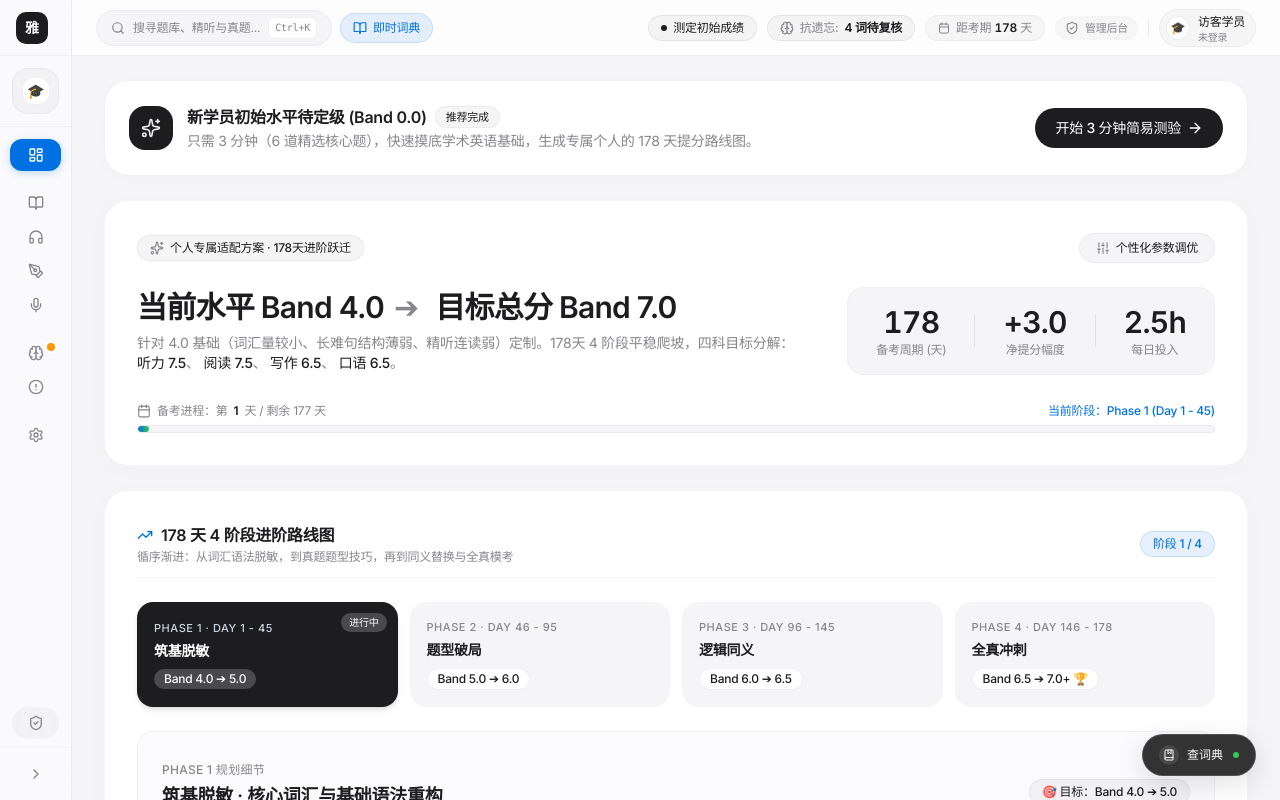
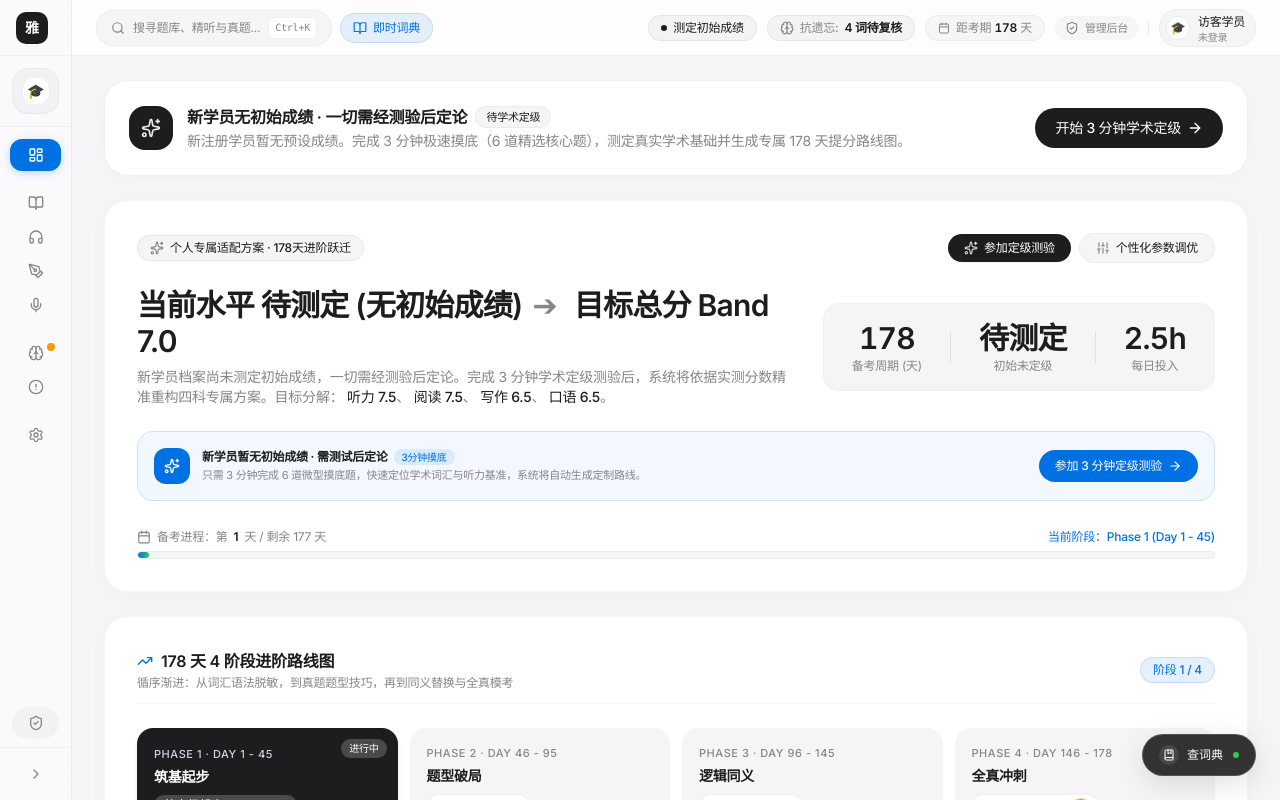
Before and after one commit to j0shuA378/iltes_test_cent, a Vue app: page / in a window 1280 px wide. Built offline with nearby package versions, Linux system fonts and the light colour scheme.

Commit message:
fix: enforce zero-initial-score paradigm for untested users and add dynamic diagnostic placement

```diff
--- a/src/components/Admin/AdminView.vue
+++ b/src/components/Admin/AdminView.vue
@@ -658,7 +658,7 @@ const formatBytes = (bytes: number) => {
                       'px-2 py-0.5 rounded-full text-[11px] font-medium',
                       s.currentBand === 0 ? 'bg-black/[0.04] text-[#86868b]' : 'bg-[#0071e3]/10 text-[#0071e3]'
                     ]">
-                      {{ s.currentBand === 0 ? '待定级 (0.0)' : 'Band ' + s.currentBand.toFixed(1) }}
+                      {{ s.currentBand === 0 ? '待定级 (无初始成绩)' : 'Band ' + s.currentBand.toFixed(1) }}
                     </span>
                   </td>
                   <td class="px-4 py-3.5 font-semibold text-[#1d1d1f]">
--- a/src/components/Dashboard/DashboardView.vue
+++ b/src/components/Dashboard/DashboardView.vue
@@ -38,10 +38,15 @@ const emit = defineEmits<{
 const bankStats = computed(() => getBankStatistics());
 const nonAllBanks = computed(() => BANK_COLLECTIONS.filter(b => b.id !== 'all'));
 
+const isUntestedUser = computed(() => {
+  if (!props.activeUser) return true;
+  return !props.activeUser.hasCompletedPlacement || props.activeUser.currentBand === 0;
+});
+
 const planConfig = computed(() => {
-  return getStudyPlanConfig() || {
-    currentBand: props.activeUser?.currentBand ?? 0.0,
-    targetBand: 7.0,
+  return getStudyPlanConfig(props.activeUser?.id) || {
+    currentBand: isUntestedUser.value ? 0.0 : (props.activeUser?.currentBand ?? 0.0),
+    targetBand: props.activeUser?.targetBand ?? 7.0,
     targetListening: 7.5,
     targetReading: 7.5,
     targetWriting: 6.5,
@@ -50,10 +55,12 @@ const planConfig = computed(() => {
   };
 });
 
-const skills = computed(() => [
+const skills = computed(() => {
+  const untested = isUntestedUser.value;
+  return [
     {
       name: '听力 Listening',
-    current: props.results.filter(r => r.module === 'listening')[0]?.band ?? planConfig.value.currentBand,
+      current: props.results.filter(r => r.module === 'listening')[0]?.band ?? (untested ? 0 : planConfig.value.currentBand),
       target: planConfig.value.targetListening,
       icon: Headphones,
       color: 'text-[#1d1d1f]',
@@ -63,7 +70,7 @@ const skills = computed(() => [
     },
     {
       name: '阅读 Reading',
-    current: props.results.filter(r => r.module === 'reading')[0]?.band ?? planConfig.value.currentBand,
+      current: props.results.filter(r => r.module === 'reading')[0]?.band ?? (untested ? 0 : planConfig.value.currentBand),
       target: planConfig.value.targetReading,
       icon: BookOpen,
       color: 'text-[#1d1d1f]',
@@ -73,7 +80,7 @@ const skills = computed(() => [
     },
     {
       name: '写作 Writing',
-    current: planConfig.value.currentBand,
+      current: untested ? 0 : planConfig.value.currentBand,
       target: planConfig.value.targetWriting,
       icon: PenTool,
       color: 'text-[#1d1d1f]',
@@ -83,7 +90,7 @@ const skills = computed(() => [
     },
     {
       name: '口语 Speaking',
-    current: planConfig.value.currentBand,
+      current: untested ? 0 : planConfig.value.currentBand,
       target: planConfig.value.targetSpeaking,
       icon: Mic,
       color: 'text-[#1d1d1f]',
@@ -91,14 +98,15 @@ const skills = computed(() => [
       barColor: 'bg-[#1d1d1f]',
       note: '流畅沟通项 · 万能故事串题'
     },
-]);
+  ];
+});
 </script>
 
 <template>
   <div class="space-y-6">
-    <!-- 0. Diagnostic Placement Test Hero Banner (Appears when activeUser.currentBand === 0) -->
+    <!-- 0. Diagnostic Placement Test Hero Banner (Appears when activeUser is untested) -->
     <div
-      v-if="!activeUser || activeUser.currentBand === 0"
+      v-if="isUntestedUser"
       class="bg-white border border-black/[0.06] rounded-3xl p-5 sm:p-6 shadow-[0_2px_12px_rgba(0,0,0,0.02)] flex flex-col sm:flex-row items-start sm:items-center justify-between gap-4"
     >
       <div class="flex items-center gap-3.5">
@@ -107,13 +115,13 @@ const skills = computed(() => [
         </div>
         <div>
           <div class="flex items-center gap-2">
-            <h3 class="font-semibold text-base text-[#1d1d1f]">新学员初始水平待定级 (Band 0.0)</h3>
+            <h3 class="font-semibold text-base text-[#1d1d1f]">新学员无初始成绩 · 一切需经测验后定论</h3>
             <span class="px-2.5 py-0.5 rounded-full bg-black/[0.04] text-[#1d1d1f] text-[11px] font-medium border border-black/[0.04]">
-              推荐完成
+              待学术定级
             </span>
           </div>
           <p class="text-xs sm:text-sm text-[#86868b] mt-0.5">
-            只需 3 分钟（6 道精选核心题），快速摸底学术英语基础，生成专属个人的 178 天提分路线图。
+            新注册学员暂无预设成绩。完成 3 分钟极速摸底（6 道精选核心题），测定真实学术基础并生成专属 178 天提分路线图。
           </p>
         </div>
       </div>
@@ -121,13 +129,14 @@ const skills = computed(() => [
         @click="emit('openPlacementTest')"
         class="px-5 py-2.5 rounded-full bg-[#1d1d1f] hover:bg-black text-white text-xs sm:text-sm font-medium shadow-xs hover:shadow transition-all shrink-0 cursor-pointer active:scale-98 flex items-center gap-1.5"
       >
-        <span>开始 3 分钟简易测验</span>
+        <span>开始 3 分钟学术定级</span>
         <ArrowRight class="w-4 h-4" />
       </button>
     </div>
 
     <!-- 1. Personalized Adaptation Study Plan -->
     <PersonalStudyPlanCard
+      :activeUser="activeUser"
       @navigate="emit('navigate', $event)"
       @openPlacementTest="emit('openPlacementTest')"
     />
@@ -154,10 +163,10 @@ const skills = computed(() => [
 
         <div class="flex items-baseline justify-between mb-2.5">
           <span class="text-2xl font-semibold tracking-tight text-[#1d1d1f]">
-            {{ skill.current === 0 ? 'Band 0.0 (待定级)' : `Band ${skill.current.toFixed(1)}` }}
+            {{ skill.current === 0 ? '待测定' : `Band ${skill.current.toFixed(1)}` }}
           </span>
           <span class="text-xs font-normal text-[#86868b]">
-            {{ skill.current === 0 ? '未测定' : `达标度 ${Math.min(100, Math.round((skill.current / skill.target) * 100))}%` }}
+            {{ skill.current === 0 ? '无初始成绩' : `达标度 ${Math.min(100, Math.round((skill.current / skill.target) * 100))}%` }}
           </span>
         </div>
 
@@ -165,7 +174,7 @@ const skills = computed(() => [
         <div class="w-full bg-[#f5f5f7] rounded-full h-1.5 overflow-hidden border border-black/[0.02]">
           <div
             :class="['h-full rounded-full transition-all duration-500', skill.barColor]"
-            :style="{ width: `${Math.min(100, Math.round((skill.current / skill.target) * 100))}%` }"
+            :style="{ width: `${skill.current === 0 ? 0 : Math.min(100, Math.round((skill.current / skill.target) * 100))}%` }"
           />
         </div>
       </div>
--- a/src/components/Dashboard/PersonalStudyPlanCard.vue
+++ b/src/components/Dashboard/PersonalStudyPlanCard.vue
@@ -1,5 +1,5 @@
 <script setup lang="ts">
-import { ref, computed } from 'vue';
+import { ref, computed, watch } from 'vue';
 import {
   Target,
   Calendar,
@@ -19,7 +19,7 @@ import {
 } from 'lucide-vue-next';
 import {
   type PersonalizedPlanConfig,
-  STUDY_PHASES,
+  getStudyPhases,
   type StudyPlanPhase,
   getDailyTasksForPhase,
   type DailyPlanTask,
@@ -31,19 +31,57 @@ import {
   getCompletedPlanTasks,
   togglePlanTask
 } from '../../services/storage';
+import type { UserAccount } from '../../types/auth';
 import AdaptationConfigModal from './AdaptationConfigModal.vue';
+
+const props = defineProps<{
+  activeUser?: UserAccount;
+}>();
 
 const emit = defineEmits<{
   (e: 'navigate', tab: string): void;
   (e: 'openPlacementTest'): void;
 }>();
 
-const config = ref<PersonalizedPlanConfig>(getStudyPlanConfig() || DEFAULT_PLAN_CONFIG);
+const isUntested = computed(() => {
+  if (!props.activeUser) return true;
+  return !props.activeUser.hasCompletedPlacement || props.activeUser.currentBand === 0;
+});
+
+const loadPlanConfig = (): PersonalizedPlanConfig => {
+  const saved = getStudyPlanConfig(props.activeUser?.id);
+  const baseBand = (!isUntested.value && (props.activeUser?.currentBand ?? 0) > 0)
+    ? (props.activeUser?.currentBand ?? 0.0)
+    : 0.0;
+
+  if (saved) {
+    return {
+      ...DEFAULT_PLAN_CONFIG,
+      ...saved,
+      currentBand: isUntested.value ? 0.0 : (saved.currentBand || baseBand),
+      targetBand: saved.targetBand || props.activeUser?.targetBand || 7.0
+    };
+  }
+
+  return {
+    ...DEFAULT_PLAN_CONFIG,
+    currentBand: baseBand,
+    targetBand: props.activeUser?.targetBand || 7.0
+  };
+};
+
+const config = ref<PersonalizedPlanConfig>(loadPlanConfig());
 const activePhaseIndex = ref(0);
 const isConfigModalOpen = ref(false);
-const completedTasks = ref<Record<string, boolean>>(getCompletedPlanTasks());
+const completedTasks = ref<Record<string, boolean>>(getCompletedPlanTasks(props.activeUser?.id));
 
-const currentPhase = computed<StudyPlanPhase>(() => STUDY_PHASES[activePhaseIndex.value] || STUDY_PHASES[0]);
+watch(() => props.activeUser, () => {
+  config.value = loadPlanConfig();
+  completedTasks.value = getCompletedPlanTasks(props.activeUser?.id);
+}, { deep: true });
+
+const phases = computed(() => getStudyPhases(config.value.currentBand, config.value.targetBand));
+const currentPhase = computed<StudyPlanPhase>(() => phases.value[activePhaseIndex.value] || phases.value[0]);
 const dailyTasks = computed<DailyPlanTask[]>(() => getDailyTasksForPhase(currentPhase.value.id));
 
 const completedCount = computed(() => dailyTasks.value.filter(t => completedTasks.value[t.id]).length);
@@ -53,7 +91,7 @@ const progressPercent = computed(() => Math.round((completedCount.value / dailyT
 const timelinePct = computed(() => Math.min(100, Math.max(1, Math.round((config.value.currentDay / config.value.totalDays) * 100))));
 
 const handleToggleTask = (taskId: string) => {
-  const nowDone = togglePlanTask(taskId);
+  const nowDone = togglePlanTask(taskId, props.activeUser?.id);
   completedTasks.value = {
     ...completedTasks.value,
     [taskId]: nowDone
@@ -62,7 +100,7 @@ const handleToggleTask = (taskId: string) => {
 
 const handleSaveConfig = (newConfig: PersonalizedPlanConfig) => {
   config.value = newConfig;
-  saveStudyPlanConfig(newConfig);
+  saveStudyPlanConfig(newConfig, props.activeUser?.id);
 };
 </script>
 
@@ -80,7 +118,7 @@ const handleSaveConfig = (newConfig: PersonalizedPlanConfig) => {
 
           <div class="flex items-center gap-2">
             <button
-              v-if="config.currentBand === 0"
+              v-if="isUntested"
               @click="emit('openPlacementTest')"
               class="inline-flex items-center gap-1.5 px-4 py-1.5 rounded-full bg-[#1d1d1f] hover:bg-black text-white text-xs font-medium shadow-sm transition-all cursor-pointer active:scale-98"
             >
@@ -102,12 +140,19 @@ const handleSaveConfig = (newConfig: PersonalizedPlanConfig) => {
         <div class="flex flex-col lg:flex-row items-start lg:items-center justify-between gap-6">
           <div class="space-y-2">
             <h1 class="text-2xl sm:text-3xl font-semibold tracking-tight text-[#1d1d1f]">
-              当前水平 <span class="font-semibold text-[#1d1d1f]">{{ config.currentBand === 0 ? 'Band 0.0 (待定级)' : `Band ${config.currentBand.toFixed(1)}` }}</span>
+              当前水平 <span class="font-semibold text-[#1d1d1f]">{{ isUntested ? '待测定 (无初始成绩)' : `Band ${config.currentBand.toFixed(1)} (实测)` }}</span>
               <span class="mx-2.5 text-[#86868b] font-normal">➔</span>
               目标总分 <span class="font-semibold text-[#1d1d1f]">Band {{ config.targetBand.toFixed(1) }}</span>
             </h1>
-            <p class="text-xs sm:text-sm text-[#86868b] max-w-2xl leading-relaxed">
-              针对 4.0 基础（词汇量较小、长难句结构薄弱、精听连读弱）定制。178天 4 阶段平稳爬坡，四科目标分解：
+            <p v-if="isUntested" class="text-xs sm:text-sm text-[#86868b] max-w-2xl leading-relaxed">
+              新学员档案尚未测定初始成绩，一切需经测验后定论。完成 3 分钟学术定级测验后，系统将依据实测分数精准重构四科专属方案。目标分解：
+              <span class="font-medium text-[#1d1d1f]"> 听力 {{ config.targetListening.toFixed(1) }}</span>、
+              <span class="font-medium text-[#1d1d1f]"> 阅读 {{ config.targetReading.toFixed(1) }}</span>、
+              <span class="font-medium text-[#1d1d1f]"> 写作 {{ config.targetWriting.toFixed(1) }}</span>、
+              <span class="font-medium text-[#1d1d1f]"> 口语 {{ config.targetSpeaking.toFixed(1) }}</span>。
+            </p>
+            <p v-else class="text-xs sm:text-sm text-[#86868b] max-w-2xl leading-relaxed">
+              基于学术测验定级（Band {{ config.currentBand.toFixed(1) }}）量身定制。{{ config.totalDays }}天 4 阶段平稳爬坡，四科目标分解：
               <span class="font-medium text-[#1d1d1f]"> 听力 {{ config.targetListening.toFixed(1) }}</span>、
               <span class="font-medium text-[#1d1d1f]"> 阅读 {{ config.targetReading.toFixed(1) }}</span>、
               <span class="font-medium text-[#1d1d1f]"> 写作 {{ config.targetWriting.toFixed(1) }}</span>、
@@ -124,9 +169,9 @@ const handleSaveConfig = (newConfig: PersonalizedPlanConfig) => {
             <div class="h-8 w-px bg-black/[0.08]" />
             <div class="text-center px-2 sm:px-3">
               <div class="text-2xl sm:text-3xl font-semibold tracking-tight text-[#1d1d1f] tabular-nums">
-                {{ config.currentBand === 0 ? '待测定' : `+${(config.targetBand - config.currentBand).toFixed(1)}` }}
+                {{ isUntested ? '待测定' : `+${(config.targetBand - config.currentBand).toFixed(1)}` }}
               </div>
-              <div class="text-[10px] sm:text-xs text-[#86868b] mt-0.5 font-normal">净提分幅度</div>
+              <div class="text-[10px] sm:text-xs text-[#86868b] mt-0.5 font-normal">{{ isUntested ? '初始未定级' : '净提分幅度' }}</div>
             </div>
             <div class="h-8 w-px bg-black/[0.08]" />
             <div class="text-center px-2 sm:px-3">
@@ -134,6 +179,35 @@ const handleSaveConfig = (newConfig: PersonalizedPlanConfig) => {
               <div class="text-[10px] sm:text-xs text-[#86868b] mt-0.5 font-normal">每日投入</div>
             </div>
           </div>
+        </div>
+
+        <!-- Diagnostic Placement Test Banner inside Card for Untested Users -->
+        <div
+          v-if="isUntested"
+          class="p-4 rounded-2xl bg-[#0071e3]/5 border border-[#0071e3]/15 flex flex-col sm:flex-row items-start sm:items-center justify-between gap-3"
+        >
+          <div class="flex items-center gap-3">
+            <div class="w-9 h-9 rounded-xl bg-[#0071e3] text-white flex items-center justify-center shrink-0 shadow-xs">
+              <Sparkles class="w-4 h-4" />
+            </div>
+            <div>
+              <div class="text-xs font-semibold text-[#1d1d1f] flex items-center gap-1.5">
+                <span>新学员暂无初始成绩 · 需测试后定论</span>
+                <span class="px-2 py-0.2 rounded-full text-[10px] bg-[#0071e3]/10 text-[#0071e3] font-medium">3分钟摸底</span>
+              </div>
+              <p class="text-[11px] text-[#86868b] mt-0.5">
+                只需 3 分钟完成 6 道微型摸底题，快速定位学术词汇与听力基准，系统将自动生成定制路线。
+              </p>
+            </div>
+          </div>
+          <button
+            type="button"
+            @click="emit('openPlacementTest')"
+            class="px-4 py-2 rounded-full bg-[#0071e3] hover:bg-[#0077ed] text-white text-xs font-medium shrink-0 transition-all cursor-pointer shadow-xs active:scale-98 flex items-center gap-1.5"
+          >
+            <span>参加 3 分钟定级测验</span>
+            <ArrowRight class="w-3.5 h-3.5" />
+          </button>
         </div>
 
         <!-- Timeline Bar -->
@@ -175,7 +249,7 @@ const handleSaveConfig = (newConfig: PersonalizedPlanConfig) => {
       <!-- Phase Pill Buttons -->
       <div class="grid grid-cols-1 sm:grid-cols-2 lg:grid-cols-4 gap-3">
         <button
-          v-for="(phase, idx) in STUDY_PHASES"
+          v-for="(phase, idx) in phases"
           :key="phase.id"
           @click="activePhaseIndex = idx"
           :class="[
--- a/src/components/Settings/SettingsView.vue
+++ b/src/components/Settings/SettingsView.vue
@@ -177,7 +177,11 @@ const handleImportFile = (e: Event) => {
               </span>
             </div>
             <p class="text-xs text-[#86868b] mt-0.5">
-              {{ activeUser.id === 'user_guest' ? '未登录专属学员档案，数据临时保存在浏览器沙箱中' : `基础 Band ${activeUser.currentBand.toFixed(1)} ➔ 目标 Band ${activeUser.targetBand.toFixed(1)} · 考期 ${activeUser.examDate}` }}
+              {{ activeUser.id === 'user_guest'
+                ? '未登录专属学员档案，数据临时保存在浏览器沙箱中'
+                : (activeUser.currentBand === 0
+                  ? `当前水平：待学术定级（无初始成绩） ➔ 目标 Band ${activeUser.targetBand.toFixed(1)} · 考期 ${activeUser.examDate}`
+                  : `实测基础 Band ${activeUser.currentBand.toFixed(1)} ➔ 目标 Band ${activeUser.targetBand.toFixed(1)} · 考期 ${activeUser.examDate}`) }}
             </p>
           </div>
         </div>
--- a/src/data/placementTestData.ts
+++ b/src/data/placementTestData.ts
@@ -159,7 +159,7 @@ export function evaluatePlacementScore(score: number): PlacementEvaluation {
       testedBand: 4.0,
       levelTitle: '初学起步水平 (Limited User)',
       summary: '基础词汇与语法薄弱，听力拼写与长难句较为吃力，亟需系统性输入与语法脱敏。',
-      advice: '非常适合当前的 178 天 4.0 ➔ 7.0 定制方案，分 4 阶段扎实爬坡，稳步提升！',
+      advice: '已精准测定起点为 Band 4.0，系统已为您匹配专属 4 阶段稳步爬坡方案！',
       recommendedPhaseIndex: 0
     };
   } else {
--- a/src/data/studyPlanData.ts
+++ b/src/data/studyPlanData.ts
@@ -16,7 +16,7 @@ export interface StudyPlanPhase {
 }
 
 export interface PersonalizedPlanConfig {
-  currentBand: number; // 4.0
+  currentBand: number; // 0.0 indicates untested baseline
   targetBand: number;  // 7.0
   totalDays: number;    // 178
   currentDay: number;   // 1
@@ -30,7 +30,7 @@ export interface PersonalizedPlanConfig {
 }
 
 export const DEFAULT_PLAN_CONFIG: PersonalizedPlanConfig = {
-  currentBand: 4.0,
+  currentBand: 0.0,
   targetBand: 7.0,
   totalDays: 178,
   currentDay: 1,
@@ -40,18 +40,24 @@ export const DEFAULT_PLAN_CONFIG: PersonalizedPlanConfig = {
   targetReading: 7.5,
   targetWriting: 6.5,
   targetSpeaking: 6.5,
-  focusWeaknesses: ['词汇量不足2500', '长难句语法结构混乱', '听力连读与数字拼写反应慢', '写作句子单一片面']
+  focusWeaknesses: ['学术词汇构建', '长难句语法结构拆解', '听力连读与定位预判', '写作与口语逻辑输出']
 };
 
-export const STUDY_PHASES: StudyPlanPhase[] = [
+export function getStudyPhases(currentBand: number = 0, targetBand: number = 7.0): StudyPlanPhase[] {
+  const isUntested = currentBand === 0;
+  const startBandDisplay = isUntested ? '待定级起步' : `Band ${currentBand.toFixed(1)}`;
+
+  return [
     {
       id: 1,
       phaseNumber: 1,
-    name: '筑基脱敏 · 核心词汇与基础语法重构',
+      name: isUntested ? '筑基起步 · 核心词汇与基础语法重构' : '筑基巩固 · 核心词汇与基础语法重构',
       dayRange: 'Day 1 - 45',
       daysCount: 45,
-    targetBand: 'Band 4.0 ➔ 5.0',
-    subtitle: '扫清词汇死角与长难句障碍，攻克听力数字拼写基本盘',
+      targetBand: `${startBandDisplay} ➔ Band 5.0`,
+      subtitle: isUntested
+        ? '扫清词汇死角与长难句障碍，通过基础训练摸索个人能力盘'
+        : `从 Band ${currentBand.toFixed(1)} 筑基爬坡，稳步夯实学术词汇与听力数字拼写基本盘`,
       coreObjectives: [
         '扩充词汇量至 3,500+（掌握雅思核心学术 1,500 词）',
         '攻克英语 5 大基本句型与三大从句，突破长难句断句',
@@ -128,13 +134,13 @@ export const STUDY_PHASES: StudyPlanPhase[] = [
       name: '全真冲刺 · CDI 机考模考与弱项精准绝杀',
       dayRange: 'Day 146 - 178',
       daysCount: 33,
-    targetBand: 'Band 6.5 ➔ 7.0+ 🏆',
+      targetBand: `Band 6.5 ➔ ${targetBand.toFixed(1)}+ 🏆`,
       subtitle: '全流程 CDI 机考仿真压测，打字控时精准，错题归因彻底清零',
       coreObjectives: [
         '全真模拟机考（CDI）屏幕做题手感与快捷键，适应左右分屏',
         '写作英文打字速度突破 40 WPM，预留 3 分钟进行拼写标点检查',
         '全面清空个人错题本，针对高频失误题型做归因防御',
-      '实现目标分解：听力 7.5 + 阅读 7.5 + 写作 6.5 + 口语 6.5 = 总分 7.0！'
+        `实现目标分解：听力 7.5 + 阅读 7.5 + 写作 6.5 + 口语 6.5 = 总分 ${targetBand.toFixed(1)}！`
       ],
       listeningStrategy: '上午 9:00 全真听力模考。训练听力边听边键盘敲击输入答案的机考一心二用能力，稳拿 32 题（Band 7.5）。',
       readingStrategy: '机考划线与笔记功能熟练运用。高强度限时训练（55分钟完成3篇），留出 5 分钟通查答题卡，稳拿 33 题（Band 7.5）。',
@@ -146,9 +152,12 @@ export const STUDY_PHASES: StudyPlanPhase[] = [
         '16:30 - 17:30 写作高分范文研读 + 句式精仿与词汇替换',
         '20:00 - 21:00 口语全套模拟对练 + 考场心态脱敏'
       ],
-    keyMilestone: '全真机考连续 3 次模考总分均分稳定突破 7.0 分！自信走入真实雅思考场！'
+      keyMilestone: `全真机考连续 3 次模考总分均分稳定突破 ${targetBand.toFixed(1)} 分！自信走入真实雅思考场！`
     }
   ];
+}
+
+export const STUDY_PHASES: StudyPlanPhase[] = getStudyPhases(0, 7.0);
 
 export interface DailyPlanTask {
   id: string;
```
Also changed, not shown: src/components/Dashboard/AdaptationConfigModal.vue (+6 -5 lines). Lines whose indentation alone changed are shown as unchanged.
